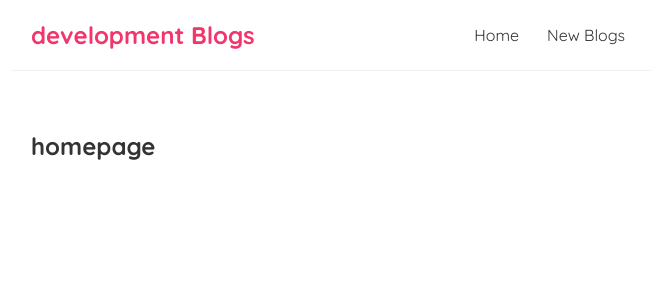
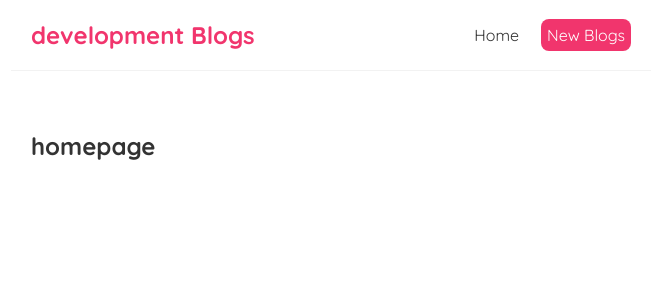
Before and after one commit to ades-ship/reactplaylist, a React (Create React App) app in the folder myapp/: page / in a window 1280 px wide. Shown: the top 300 px of the page, without its empty margins (309-971 px from the left). Built offline with nearby package versions, Linux system fonts and the light colour scheme.

Commit message:
adding inline css to new blogs

```diff
--- a/myapp/src/App.js
+++ b/myapp/src/App.js
@@ -5,7 +5,7 @@
   const title='welcome to react';
   const like=50;
   const link="http://www.google.com";
-  var person=['adesh','dk'];
+
   return (
 
     <div className="App">
--- a/myapp/src/Navbar.js
+++ b/myapp/src/Navbar.js
@@ -4,7 +4,11 @@
         <h1>development Blogs</h1>
         <div className="links">
             <a href="/">Home</a>
-            <a href="/create">New Blogs</a>
+            <a href="/create" style={{
+                color: 'white',
+                backgroundColor: '#f1356d',
+                borderRadius: '8px'
+            }}>New Blogs</a>
         </div>
        </nav>
      );
```
